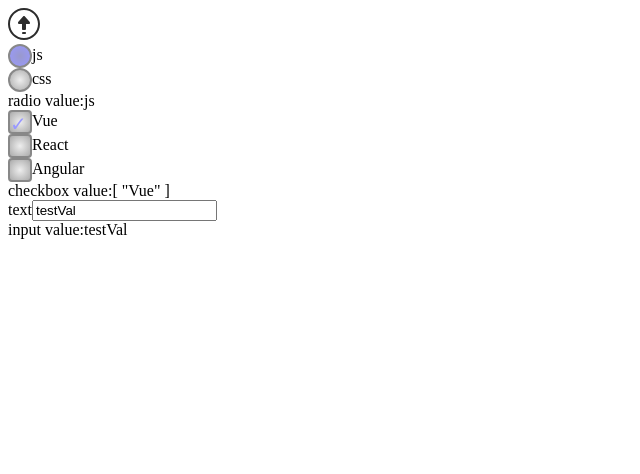
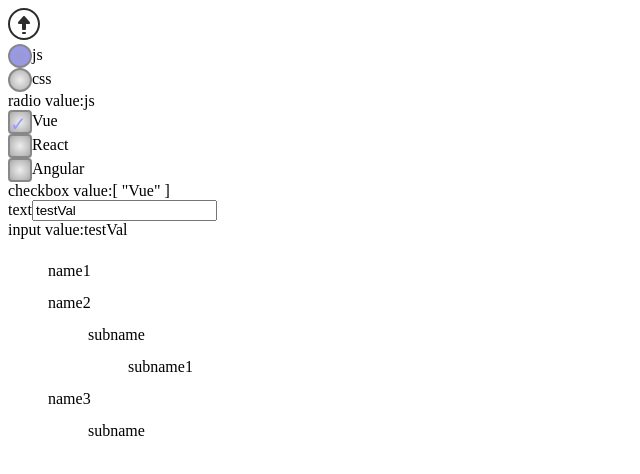
Before and after one commit to cheng87126/v-com, a Vue app: page / in a window 1280 px wide. Shown: the top 474 px of the page, without its empty margins (0-640 px from the left). Built offline with nearby package versions, Linux system fonts and the light colour scheme.

Commit message:
add tree.vue

```diff
--- a/src/app.vue
+++ b/src/app.vue
@@ -13,6 +13,7 @@
         <div>checkbox value:{{checkboxVal}}</div>
         <v-input id="test" name="test" placeholder="test input" v-model="testVal" v-on:blur="validInput">text</v-input>
         <div>input value:{{testVal}}</div>
+        <v-tree v-bind:tree-data="testTree"></v-tree>
     </div>
 </template>
 <script>
@@ -20,20 +21,41 @@ import Upload from './upload.vue'
 import Radio from './radio.vue'
 import Checkbox from './checkbox.vue'
 import Input from './input.vue'
+import Tree from './tree.vue'
 export default {
     name:'app',
     data(){
         return{
             radioVal:'js',
             checkboxVal:['Vue'],
-            testVal:'testVal'
+            testVal:'testVal',
+            testTree:[{
+                name:'name1',
+                children:[]
+            },{
+                name:'name2',
+                children:[{
+                    name:'subname',
+                    children:[{
+                        name:'subname1',
+                        children:[]
+                    }]
+                }]
+            },{
+                name:'name3',
+                children:[{
+                    name:'subname',
+                    children:[]
+                }]
+            }]
         }
     },
     components:{
         'v-upload':Upload,
         'v-radio':Radio,
         'v-checkbox':Checkbox,
-        'v-input':Input
+        'v-input':Input,
+        'v-tree':Tree
     },
     methods:{
         validInput(val){
--- /dev/null
+++ b/src/tree.vue
@@ -0,0 +1,29 @@
+<style scoped>
+    li{
+        list-style: none;
+        line-height: 32px;
+    }
+</style>
+<template>
+    <ul>
+        <li v-for="item in treeData" :key="item.id">
+            {{item.name}}
+            <v-tree v-if="item.children.length !== 0" v-bind:treeData="item.children"></v-tree>
+        </li>
+    </ul>
+</template>
+<script>
+export default {
+    name:'v-tree',
+    data(){
+        return{
+
+        }
+    },
+    props:{
+        treeData:{
+            type:Array
+        }
+    }
+}
+</script>
```
